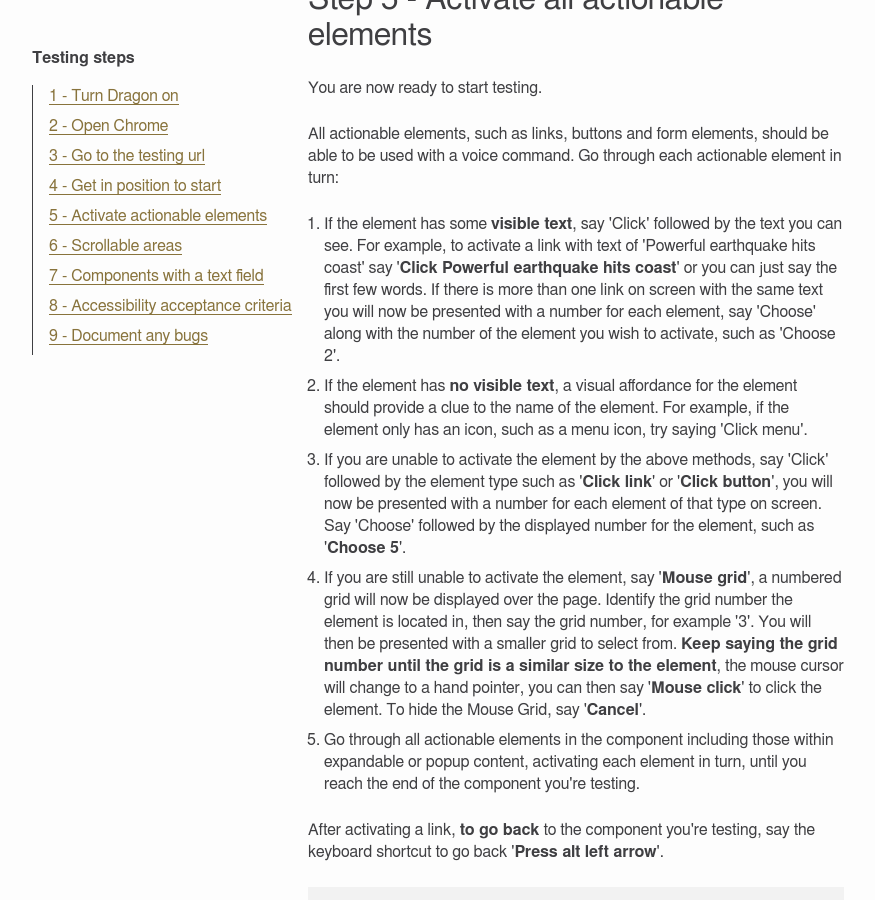
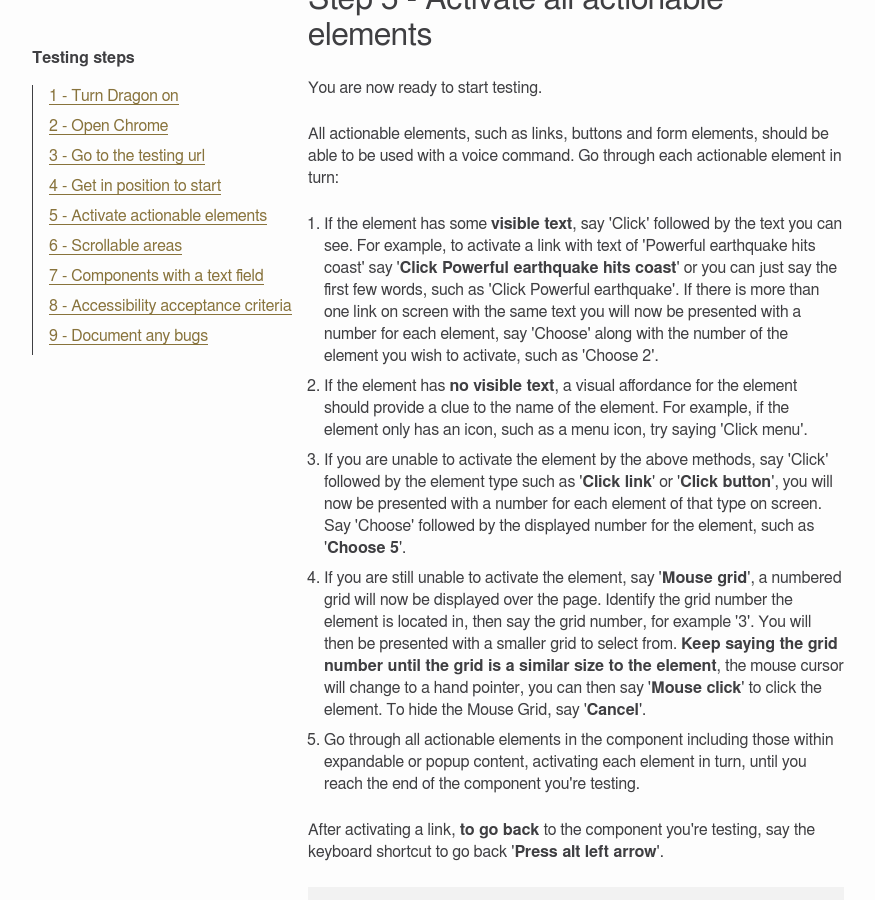
Before and after one commit to bbc/accessibility-news-and-you, a Jekyll site: the page assistive-technology/testing-steps/dragon-windows.html, which Jekyll copies as it is, in a window 1280 px wide and 900 px high, scrolled down 3575 px. Shown: the whole window, without its empty margins (64-939 px from the left). Built offline with Jekyll 4.4.1, drawn with Linux system fonts in a browser that asks for light colours.

Commit message:
add few words example

```diff
--- a/assistive-technology/testing-steps/dragon-windows.html
+++ b/assistive-technology/testing-steps/dragon-windows.html
@@ -161,7 +161,7 @@
             <p>All actionable elements, such as links, buttons and form elements, should be able to be used with a voice command. Go through each actionable element in turn:</p>
 
             <ol class="body-copy-list ordered-list-steps" role="list">
-                <li role="listitem">If the element has some <b>visible text</b>, say 'Click' followed by the text you can see. For example, to activate a link with text of 'Powerful earthquake hits coast' say '<b>Click Powerful earthquake hits coast</b>' or you can just say the first few words. If there is more than one link on screen with the same text you will now be presented with a number for each element, say 'Choose' along with the number of the element you wish to activate, such as 'Choose 2'.</li>
+                <li role="listitem">If the element has some <b>visible text</b>, say 'Click' followed by the text you can see. For example, to activate a link with text of 'Powerful earthquake hits coast' say '<b>Click Powerful earthquake hits coast</b>' or you can just say the first few words, such as 'Click Powerful earthquake'. If there is more than one link on screen with the same text you will now be presented with a number for each element, say 'Choose' along with the number of the element you wish to activate, such as 'Choose 2'.</li>
 
                 <li role="listitem">If the element has <b>no visible text</b>, a visual affordance for the element should provide a clue to the name of the element. For example, if the element only has an icon, such as a menu icon, try saying 'Click menu'.</li>
 
--- a/assistive-technology/testing-steps/voice-access-android.html
+++ b/assistive-technology/testing-steps/voice-access-android.html
@@ -141,7 +141,7 @@
             <p>All actionable elements, such as links, buttons and form elements, should be able to be used with a voice command. Go through each actionable element in turn:</p>
 
             <ol class="body-copy-list ordered-list-steps" role="list">
-                <li role="listitem">If the element has some <b>visible text</b>, say 'Tap' followed by the text you can see. For example, to activate a link with text of 'Powerful earthquake hits coast' say '<b>Tap Powerful earthquake hits coast</b>' or you can just say the first few words, 'Tap Powerful earthquake'. If there is more than one link on screen with the same text you will now be presented with a number for each element, say the number of the element you wish to activate, such as '2'.</li>
+                <li role="listitem">If the element has some <b>visible text</b>, say 'Tap' followed by the text you can see. For example, to activate a link with text of 'Powerful earthquake hits coast' say '<b>Tap Powerful earthquake hits coast</b>' or you can just say the first few words, such as 'Tap Powerful earthquake'. If there is more than one link on screen with the same text you will now be presented with a number for each element, say the number of the element you wish to activate, such as '2'.</li>
 
                 <li role="listitem">If the element has <b>no visible text</b>, a visual affordance for the element should provide a clue to the name of the element. For example, if the element only has an icon, such as a menu icon, try saying 'Tap menu'.</li>
 
```
